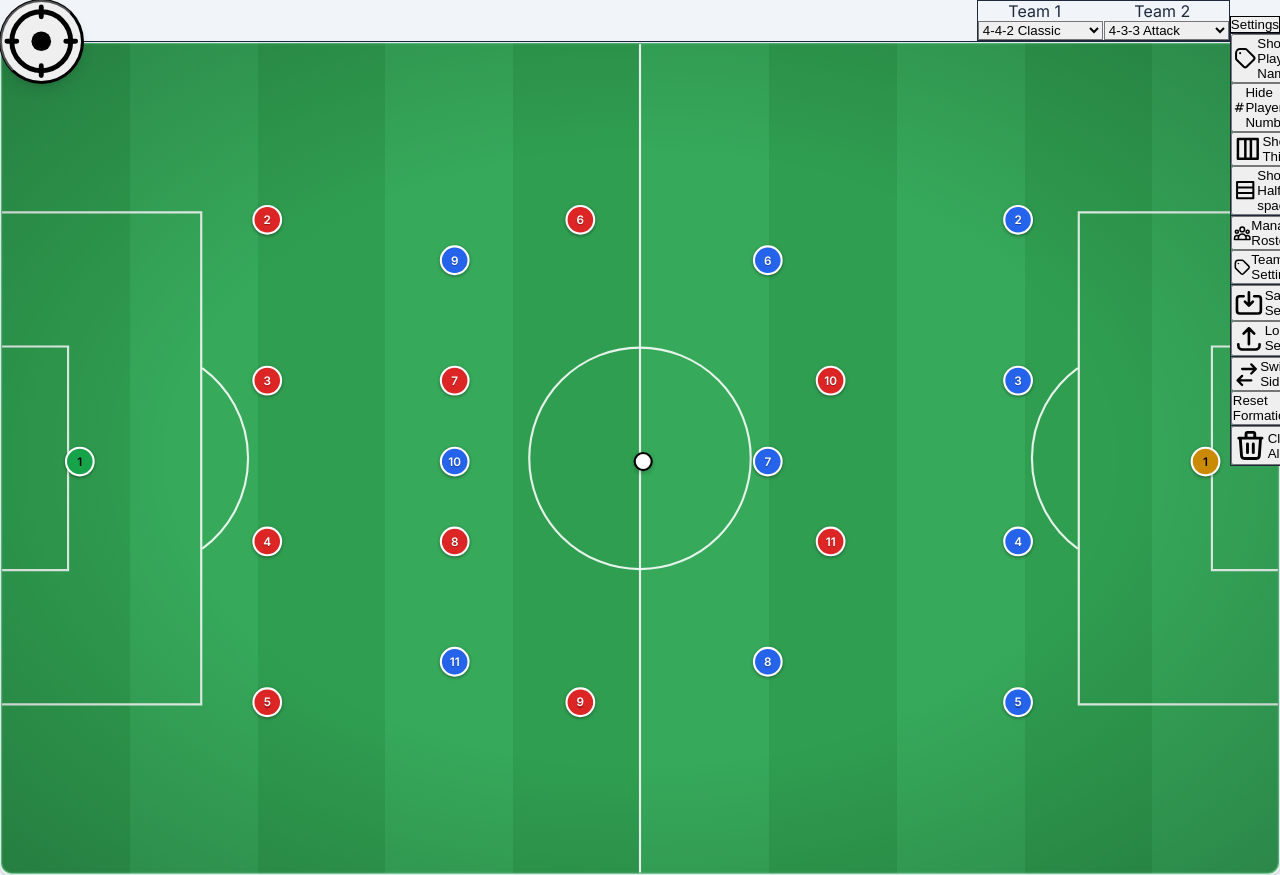
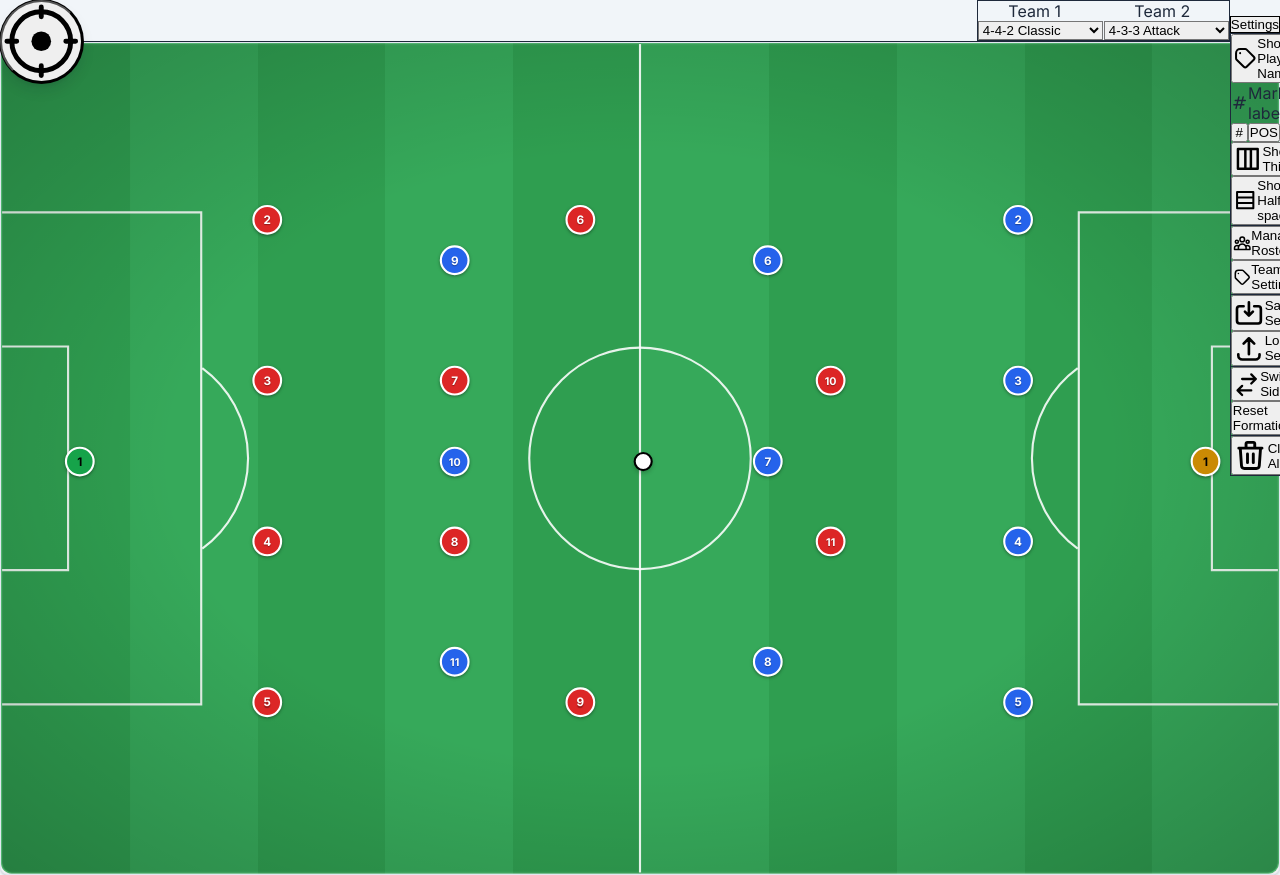
Before and after one commit to kaimrdth/Football-Board, a React (Vite) app: page / in a window 1280 px wide. Both pictures are taken after a click on the button "Settings". Shown: the top 875 px of the page. Built offline with nearby package versions, Linux system fonts and the light colour scheme.

Commit message:
update: 2026-06-29 21:56

```diff
--- a/src/App.tsx
+++ b/src/App.tsx
@@ -7,8 +7,8 @@ import PlayerEditModal from './components/PlayerEditModal';
 import { useGameStore } from './stores/gameStore';
 
 function App() {
-  const selectedPlayer = useGameStore(state => state.selectedPlayer);
-  const selectPlayer = useGameStore(state => state.selectPlayer);
+  const editingPlayer = useGameStore(state => state.editingPlayer);
+  const setEditingPlayer = useGameStore(state => state.setEditingPlayer);
 
   return (
     <div className="min-h-screen flex flex-col">
@@ -46,8 +46,8 @@ function App() {
           </DragContext>
 
           <PlayerEditModal
-            player={selectedPlayer}
-            onClose={() => selectPlayer(null)}
+            player={editingPlayer}
+            onClose={() => setEditingPlayer(null)}
           />
         </div>
       </main>
--- a/src/components/Pitch.tsx
+++ b/src/components/Pitch.tsx
@@ -1,5 +1,5 @@
 import React from 'react';
-import { usePlayers, useBall } from '../stores/gameStore';
+import { usePlayers, useBall, useGameStore } from '../stores/gameStore';
 import Player from './Player';
 import Ball from './Ball';
 import PitchOverlays from './PitchOverlays';
@@ -10,6 +10,7 @@ export const PITCH_HEIGHT = 780;
 const Pitch = React.memo(() => {
   const players = usePlayers();
   const ball = useBall();
+  const selectPlayer = useGameStore(state => state.selectPlayer);
   const wrapRef = React.useRef<HTMLDivElement>(null);
   const [scale, setScale] = React.useState(1);
 
@@ -34,6 +35,7 @@ const Pitch = React.memo(() => {
         <div
           id="pitch-board"
           className="pitch-neo overflow-hidden"
+          onClick={() => selectPlayer(null)}
           style={{
             position: 'absolute',
             top: 0,
--- a/src/components/Player.tsx
+++ b/src/components/Player.tsx
@@ -12,14 +12,13 @@ interface PlayerProps {
 
 const Player = React.memo(({ player, isDragging = false, style }: PlayerProps) => {
   const selectPlayer = useGameStore(state => state.selectPlayer);
+  const setEditingPlayer = useGameStore(state => state.setEditingPlayer);
   const selectedPlayer = useGameStore(state => state.selectedPlayer);
   const showPlayerNames = useGameStore(state => state.showPlayerNames);
-  const showPlayerNumbers = useGameStore(state => state.showPlayerNumbers);
+  const markerMode = useGameStore(state => state.markerMode);
   const teams = useGameStore(state => state.teams);
 
   const isSelected = selectedPlayer?.id === player.id;
-  const [clickCount, setClickCount] = React.useState(0);
-  const clickTimeoutRef = React.useRef<ReturnType<typeof setTimeout> | null>(null);
 
   const dragData: DragData = {
     type: 'player',
@@ -38,30 +37,18 @@ const Player = React.memo(({ player, isDragging = false, style }: PlayerProps) =
     disabled: isDragging, // Disable when in overlay
   });
 
+  // Single click/tap: toggle highlight (track a player while watching).
   const handleClick = React.useCallback((e: React.MouseEvent) => {
     e.stopPropagation();
+    selectPlayer(isSelected ? null : player);
+  }, [player, selectPlayer, isSelected]);
 
-    setClickCount(prev => prev + 1);
-
-    if (clickTimeoutRef.current) {
-      clearTimeout(clickTimeoutRef.current);
-    }
-
-    clickTimeoutRef.current = setTimeout(() => {
-      if (clickCount + 1 >= 2) {
-        selectPlayer(player);
-      }
-      setClickCount(0);
-    }, 300);
-  }, [player, selectPlayer, clickCount]);
-
-  React.useEffect(() => {
-    return () => {
-      if (clickTimeoutRef.current) {
-        clearTimeout(clickTimeoutRef.current);
-      }
-    };
-  }, []);
+  // Double click/tap: open the editor. (touchAction:none on the marker
+  // suppresses double-tap zoom, so this is reliable on touch too.)
+  const handleDoubleClick = React.useCallback((e: React.MouseEvent) => {
+    e.stopPropagation();
+    setEditingPlayer(player);
+  }, [player, setEditingPlayer]);
 
   const transformStyle = transform ? {
     transform: `translate3d(${transform.x}px, ${transform.y}px, 0) scale(1.1)`,
@@ -97,6 +84,7 @@ const Player = React.memo(({ player, isDragging = false, style }: PlayerProps) =
         ...style,
       }}
       onClick={handleClick}
+      onDoubleClick={handleDoubleClick}
       {...listeners}
       {...attributes}
     >
@@ -113,16 +101,21 @@ const Player = React.memo(({ player, isDragging = false, style }: PlayerProps) =
               : '0 1px 3px rgba(0, 0, 0, 0.4)'
         }}
       >
-        {/* Player number */}
-        {showPlayerNumbers && (
+        {/* Marker label: number or position code */}
+        {markerMode !== 'none' && (() => {
+          const label = markerMode === 'position' ? player.role : String(player.number);
+          // Fit longer codes (e.g. RCB, CAM) inside the 28px disc.
+          const fontSize = label.length >= 3 ? '8px' : label.length === 2 ? '10px' : '11px';
+          return (
             <span
               className="font-semibold"
               style={{
-              fontSize: '11px',
+                fontSize,
                 position: 'relative',
                 zIndex: 2,
                 fontFamily: 'Inter, system-ui, sans-serif',
-              fontWeight: '600',
+                fontWeight: '700',
+                letterSpacing: label.length >= 3 ? '-0.02em' : '0',
                 color: textColor,
                 textShadow: textColor === '#ffffff'
                   ? '0 1px 1px rgba(0, 0, 0, 0.35)'
@@ -130,9 +123,10 @@ const Player = React.memo(({ player, isDragging = false, style }: PlayerProps) =
                 lineHeight: 1
               }}
             >
-            {player.number}
+              {label}
             </span>
-        )}
+          );
+        })()}
       </div>
 
 
--- a/src/components/PlayerEditModal.tsx
+++ b/src/components/PlayerEditModal.tsx
@@ -9,19 +9,15 @@ interface PlayerEditModalProps {
 
 const PlayerEditModal = React.memo(({ player, onClose }: PlayerEditModalProps) => {
   const updatePlayer = useGameStore(state => state.updatePlayer);
+  const teams = useGameStore(state => state.teams);
 
   const [name, setName] = React.useState('');
   const [number, setNumber] = React.useState(1);
-  const [color, setColor] = React.useState('#ff4444');
 
   React.useEffect(() => {
     if (player) {
       setName(player.name);
       setNumber(player.number);
-      setColor(player.color.includes('rgba') ?
-        player.team === 'team1' ? '#ff4444' : '#4444ff'
-        : player.color
-      );
     }
   }, [player]);
 
@@ -30,13 +26,12 @@ const PlayerEditModal = React.memo(({ player, onClose }: PlayerEditModalProps) =
       updatePlayer(player.id, {
         name,
         number,
-        color,
         team: player.team,
         position: player.position
       });
     }
     onClose();
-  }, [player, name, number, color, updatePlayer, onClose]);
+  }, [player, name, number, updatePlayer, onClose]);
 
   const handleKeyDown = React.useCallback((e: React.KeyboardEvent) => {
     if (e.key === 'Enter') {
@@ -47,6 +42,10 @@ const PlayerEditModal = React.memo(({ player, onClose }: PlayerEditModalProps) =
   }, [handleSave, onClose]);
 
   if (!player) return null;
+
+  const kitColor = player.number === 1
+    ? teams[player.team].gkKitColor
+    : teams[player.team].kitColor;
 
   return (
     <div
@@ -131,7 +130,7 @@ const PlayerEditModal = React.memo(({ player, onClose }: PlayerEditModalProps) =
               width: '40px',
               height: '40px',
               borderRadius: '50%',
-              backgroundColor: color,
+              backgroundColor: kitColor,
               border: '2px solid #ffffff',
               display: 'flex',
               alignItems: 'center',
@@ -153,7 +152,7 @@ const PlayerEditModal = React.memo(({ player, onClose }: PlayerEditModalProps) =
               letterSpacing: '0.05em',
               fontFamily: 'ui-monospace, Monaco, "Cascadia Code", "Roboto Mono", Consolas, "Courier New", monospace'
             }}>
-              {player.team} Team
+              {player.team} Team · {player.role}
             </div>
           </div>
         </div>
@@ -201,8 +200,7 @@ const PlayerEditModal = React.memo(({ player, onClose }: PlayerEditModalProps) =
             />
           </div>
 
-          <div style={{ display: 'flex', gap: '15px' }}>
-            <div style={{ flex: 1 }}>
+          <div>
             <label style={{
               display: 'block',
               marginBottom: '8px',
@@ -243,45 +241,6 @@ const PlayerEditModal = React.memo(({ player, onClose }: PlayerEditModalProps) =
                 e.target.style.boxShadow = 'none';
               }}
             />
-            </div>
-
-            <div style={{ flex: 1 }}>
-              <label style={{
-                display: 'block',
-                marginBottom: '8px',
-                color: '#cbd5e0',
-                fontSize: '13px',
-                fontWeight: '500',
-                textTransform: 'uppercase',
-                letterSpacing: '0.05em',
-                fontFamily: 'ui-monospace, Monaco, "Cascadia Code", "Roboto Mono", Consolas, "Courier New", monospace'
-              }}>
-                Jersey Color
-              </label>
-              <input
-                type="color"
-                value={color}
-                onChange={(e) => setColor(e.target.value)}
-                style={{
-                  width: '100%',
-                  height: '46px',
-                  border: '1px solid rgba(74, 85, 104, 0.4)',
-                  borderRadius: '6px',
-                  cursor: 'pointer',
-                  backgroundColor: 'transparent',
-                  outline: 'none',
-                  transition: 'all 0.2s ease'
-                }}
-                onFocus={(e) => {
-                  e.target.style.borderColor = player.team === 'team1' ? '#f87171' : '#60a5fa';
-                  e.target.style.boxShadow = `0 0 0 2px ${player.team === 'team1' ? '#f87171' : '#60a5fa'}20`;
-                }}
-                onBlur={(e) => {
-                  e.target.style.borderColor = 'rgba(74, 85, 104, 0.4)';
-                  e.target.style.boxShadow = 'none';
-                }}
-              />
-            </div>
           </div>
         </div>
 
--- a/src/components/SettingsMenu.tsx
+++ b/src/components/SettingsMenu.tsx
@@ -18,9 +18,9 @@ const SettingsMenu = React.memo(() => {
     teams,
     updateTeamInfo,
     togglePlayerNames,
-    togglePlayerNumbers,
+    markerMode,
+    setMarkerMode,
     showPlayerNames,
-    showPlayerNumbers,
     toggleThirds,
     toggleChannels,
     showThirds,
@@ -77,13 +77,33 @@ const SettingsMenu = React.memo(() => {
             <div className={`w-2 h-2 rounded-full ${showPlayerNames ? 'bg-emerald-500' : 'bg-gray-300'}`} />
           </MenuButton>
 
-          <MenuButton onClick={() => handleAction(togglePlayerNumbers)}>
-            <svg className="w-4 h-4" fill="none" stroke="currentColor" viewBox="0 0 24 24">
-              <path strokeLinecap="round" strokeLinejoin="round" strokeWidth={2} d="M7 20l4-16m2 16l4-16M6 9h14M4 15h14" />
-            </svg>
-            <span className="flex-1">{showPlayerNumbers ? 'Hide Player Numbers' : 'Show Player Numbers'}</span>
-            <div className={`w-2 h-2 rounded-full ${showPlayerNumbers ? 'bg-emerald-500' : 'bg-gray-300'}`} />
-          </MenuButton>
+          <div className="px-4 py-2">
+            <div className="flex items-center gap-2 mb-2 text-sm text-gray-700">
+              <svg className="w-4 h-4" fill="none" stroke="currentColor" viewBox="0 0 24 24">
+                <path strokeLinecap="round" strokeLinejoin="round" strokeWidth={2} d="M7 20l4-16m2 16l4-16M6 9h14M4 15h14" />
+              </svg>
+              <span>Marker label</span>
+            </div>
+            <div className="flex rounded-lg bg-gray-100 p-0.5">
+              {([
+                { mode: 'number', label: '#' },
+                { mode: 'position', label: 'POS' },
+                { mode: 'none', label: 'Off' },
+              ] as const).map(({ mode, label }) => (
+                <button
+                  key={mode}
+                  onClick={() => setMarkerMode(mode)}
+                  className={`flex-1 rounded-md py-1 text-xs font-semibold transition-all ${
+                    markerMode === mode
+                      ? 'bg-white text-emerald-600 shadow-sm'
+                      : 'text-gray-500 hover:text-gray-700'
+                  }`}
+                >
+                  {label}
+                </button>
+              ))}
+            </div>
+          </div>
 
           <MenuButton onClick={toggleThirds}>
             <svg className="w-4 h-4" fill="none" stroke="currentColor" viewBox="0 0 24 24">
--- a/src/hooks/useSaveLoad.ts
+++ b/src/hooks/useSaveLoad.ts
@@ -75,7 +75,6 @@ export const useSaveLoad = () => {
               updatePlayer(player.id, {
                 name: player.name,
                 number: player.number,
-                color: player.color,
                 team: player.team,
                 position: player.position
               });
@@ -137,7 +136,6 @@ export const useSaveLoad = () => {
         updatePlayer(player.id, {
           name: player.name,
           number: player.number,
-          color: player.color,
           team: player.team,
           position: player.position
         });
--- a/src/stores/gameStore.ts
+++ b/src/stores/gameStore.ts
@@ -1,16 +1,17 @@
 import { create } from 'zustand';
 import { immer } from 'zustand/middleware/immer';
 import { subscribeWithSelector } from 'zustand/middleware';
-import { Player, Ball, Team, Position, FormationType, TeamInfo } from '../types';
-import { FORMATIONS, createDefaultPlayers } from '../utils/formations';
+import { Player, Ball, Team, Position, FormationType, TeamInfo, MarkerMode } from '../types';
+import { FORMATIONS, FORMATION_ROLES, createDefaultPlayers } from '../utils/formations';
 
 interface GameStore {
   // State
   players: Player[];
   ball: Ball;
   selectedPlayer: Player | null;
+  editingPlayer: Player | null;
   showPlayerNames: boolean;
-  showPlayerNumbers: boolean;
+  markerMode: MarkerMode;
   showThirds: boolean;
   showChannels: boolean;
   teams: {
@@ -23,6 +24,7 @@ interface GameStore {
   updateBallPosition: (position: Position) => void;
   updatePlayer: (playerId: string, updates: Partial<Omit<Player, 'id'>>) => void;
   selectPlayer: (player: Player | null) => void;
+  setEditingPlayer: (player: Player | null) => void;
   setFormation: (team: Team, formation: FormationType) => void;
   switchSides: () => void;
   resetBall: () => void;
@@ -30,7 +32,7 @@ interface GameStore {
   resetFormations: () => void;
   clearAllPlayerNames: () => void;
   togglePlayerNames: () => void;
-  togglePlayerNumbers: () => void;
+  setMarkerMode: (mode: MarkerMode) => void;
   toggleThirds: () => void;
   toggleChannels: () => void;
   updateTeamInfo: (team: Team, updates: Partial<TeamInfo>) => void;
@@ -46,8 +48,9 @@ export const useGameStore = create<GameStore>()(
       players: createDefaultPlayers(),
       ball: { position: { x: PITCH_WIDTH / 2 - 7.5, y: PITCH_HEIGHT / 2 - 7.5 } },
       selectedPlayer: null,
+      editingPlayer: null,
       showPlayerNames: false,
-      showPlayerNumbers: true,
+      markerMode: 'number',
       showThirds: false,
       showChannels: false,
       teams: {
@@ -90,14 +93,21 @@ export const useGameStore = create<GameStore>()(
           state.selectedPlayer = player;
         }),
 
+      setEditingPlayer: (player: Player | null) =>
+        set((state) => {
+          state.editingPlayer = player;
+        }),
+
       setFormation: (team: Team, formation: FormationType) =>
         set((state) => {
           const teamPlayers = state.players.filter((p: Player) => p.team === team);
           const positions = FORMATIONS[formation];
+          const roles = FORMATION_ROLES[formation];
 
           for (let i = 0; i < Math.min(teamPlayers.length, positions.length); i++) {
             const player = teamPlayers[i];
             const position = positions[i];
+            player.role = roles[i];
 
             if (team === 'team1') {
               player.position = {
@@ -133,12 +143,14 @@ export const useGameStore = create<GameStore>()(
         set((state) => {
           state.players = [];
           state.selectedPlayer = null;
+          state.editingPlayer = null;
         }),
 
       resetFormations: () =>
         set((state) => {
           state.players = createDefaultPlayers();
           state.selectedPlayer = null;
+          state.editingPlayer = null;
           state.ball.position = {
             x: PITCH_WIDTH / 2 - 7.5,
             y: PITCH_HEIGHT / 2 - 7.5
@@ -157,9 +169,9 @@ export const useGameStore = create<GameStore>()(
           state.showPlayerNames = !state.showPlayerNames;
         }),
 
-      togglePlayerNumbers: () =>
+      setMarkerMode: (mode: MarkerMode) =>
         set((state) => {
-          state.showPlayerNumbers = !state.showPlayerNumbers;
+          state.markerMode = mode;
         }),
 
       toggleThirds: () =>
--- a/src/types/index.ts
+++ b/src/types/index.ts
@@ -15,10 +15,12 @@ export interface Player {
   id: string;
   number: number;
   name: string;
-  color: string;
+  role: string; // position code, e.g. GK, RCB, CDM, ST — derived from formation
   team: Team;
   position: Position;
 }
+
+export type MarkerMode = 'number' | 'position' | 'none';
 
 export interface Formation {
   name: string;
--- a/src/utils/formations.ts
+++ b/src/utils/formations.ts
@@ -1,4 +1,13 @@
 import { Position, Player, FormationType } from '../types';
+
+// Position/role codes parallel to each formation's slots (same order).
+export const FORMATION_ROLES: Record<FormationType, string[]> = {
+  '4-4-2': ['GK', 'RB', 'RCB', 'LCB', 'LB', 'RM', 'RCM', 'LCM', 'LM', 'ST', 'ST'],
+  '4-3-3': ['GK', 'RB', 'RCB', 'LCB', 'LB', 'RCM', 'CM', 'LCM', 'RW', 'ST', 'LW'],
+  '3-5-2': ['GK', 'RCB', 'CB', 'LCB', 'RWB', 'RCM', 'CM', 'LCM', 'LWB', 'ST', 'ST'],
+  '5-3-2': ['GK', 'RWB', 'RCB', 'CB', 'LCB', 'LWB', 'RCM', 'CM', 'LCM', 'ST', 'ST'],
+  '4-2-3-1': ['GK', 'RB', 'RCB', 'LCB', 'LB', 'RDM', 'LDM', 'RW', 'CAM', 'LW', 'ST'],
+};
 
 export const FORMATIONS: Record<FormationType, Position[]> = {
   '4-4-2': [
@@ -76,13 +85,14 @@ export function createDefaultPlayers(): Player[] {
 
   // Create Team 1 (4-4-2 formation)
   const team1Positions = FORMATIONS['4-4-2'];
+  const team1Roles = FORMATION_ROLES['4-4-2'];
   for (let i = 0; i < 11; i++) {
     const position = team1Positions[i];
     players.push({
       id: `player_team1_${i + 1}`,
       number: i + 1,
       name: `Player ${i + 1}`,
-      color: i === 0 ? '#16a34a' : '#dc2626', // Green for goalkeeper, red for others
+      role: team1Roles[i],
       team: 'team1',
       position: {
         x: (position.x / 100) * (PITCH_WIDTH - 25),
@@ -93,13 +103,14 @@ export function createDefaultPlayers(): Player[] {
 
   // Create Team 2 (4-3-3 formation, mirrored)
   const team2Positions = FORMATIONS['4-3-3'];
+  const team2Roles = FORMATION_ROLES['4-3-3'];
   for (let i = 0; i < 11; i++) {
     const position = team2Positions[i];
     players.push({
       id: `player_team2_${i + 1}`,
       number: i + 1,
       name: `Player ${i + 1}`,
-      color: i === 0 ? '#ca8a04' : '#2563eb', // Yellow for goalkeeper, blue for others
+      role: team2Roles[i],
       team: 'team2',
       position: {
         x: ((100 - position.x) / 100) * (PITCH_WIDTH - 25),
```
Also changed, not shown: src/components/DisplayToggles.tsx (deleted, +0 -70 lines), src/components/RosterModal.tsx (+5 -11 lines), 5 other files (tests, documents, lock files or other folders). Lines whose indentation alone changed are shown as unchanged.
